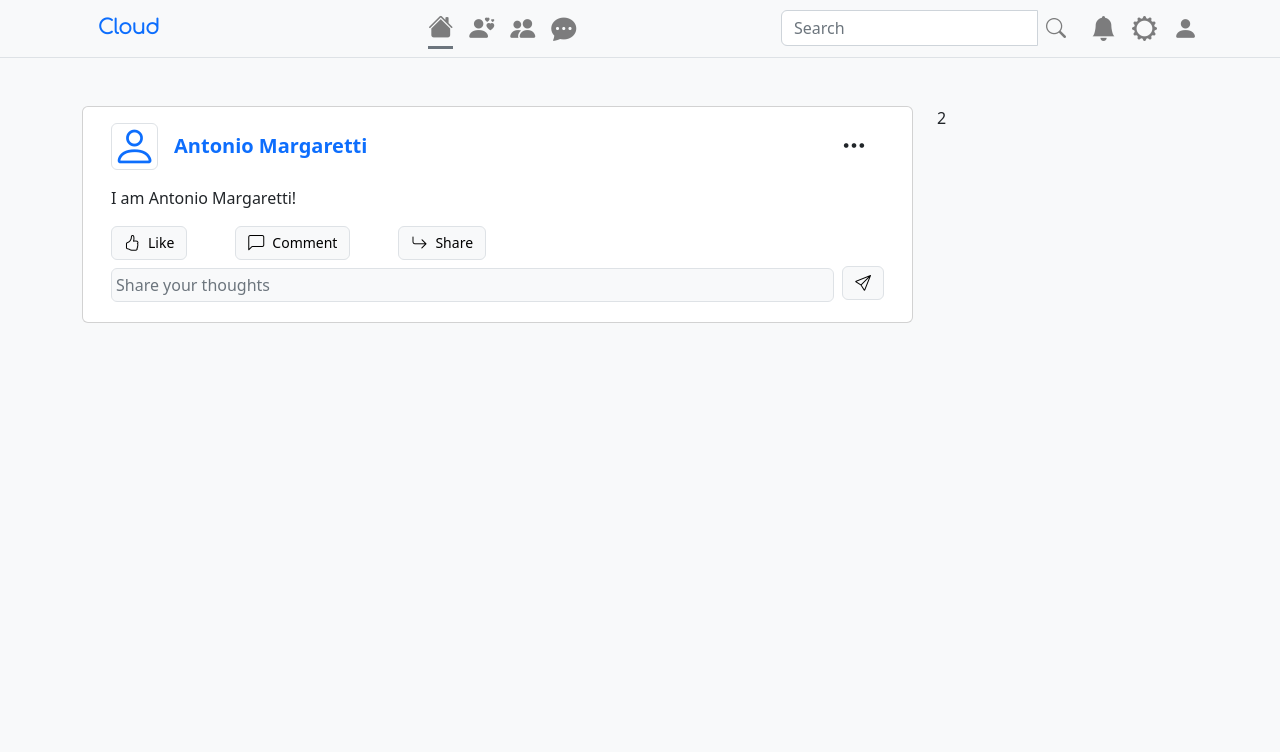
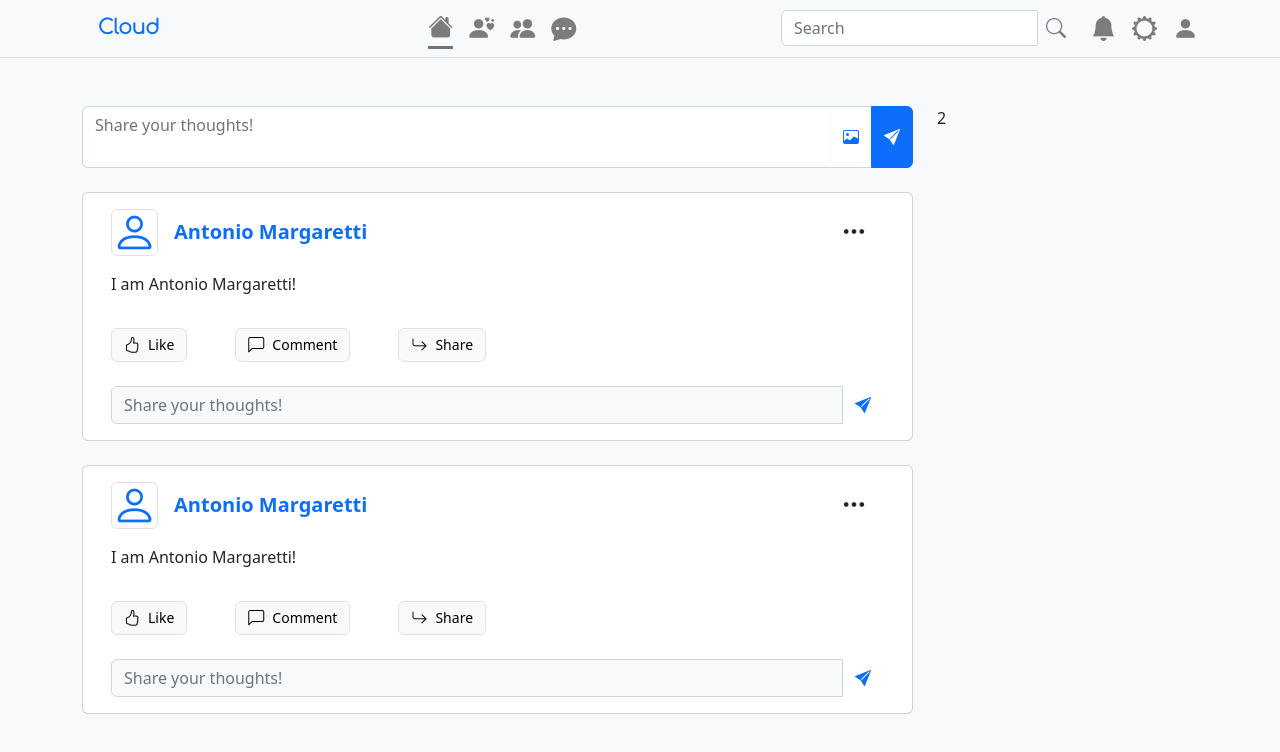
Before and after one commit to mortvicious/cloud-social-network, a React (Create React App) app in the folder client/: page / in a window 1280 px wide. Shown: the top 752 px of the page. Built offline with nearby package versions, Linux system fonts and the light colour scheme.

Commit message:
+ add post field

```diff
--- /dev/null
+++ b/client/src/components/Feed/FeedCreatePost.tsx
@@ -0,0 +1,22 @@
+import React, { FC } from 'react'
+
+const FeedCreatePost: FC = () => {
+  return (
+		<div className='input-group'>
+			{/* <span className='input-group-text'>With textarea</span> */}
+			<textarea placeholder='Share your thoughts!' className='form-control' aria-label='With textarea'></textarea>
+			<button
+				className='btn btn-light add-image-icon '
+				type='button'
+				id='button-addon2'
+			>
+				<i className='bi bi-image text-primary'></i>
+			</button>
+			<button className='btn btn-primary ' type='button' id='button-addon2'>
+				<i className='bi bi-send-fill'></i>
+			</button>
+		</div>
+	)
+}
+
+export default FeedCreatePost
--- a/client/src/components/Post/Post.tsx
+++ b/client/src/components/Post/Post.tsx
@@ -36,7 +36,7 @@ const Post: FC<IPost> = ({ post }) => {
 				</Row>
 				<p>{post.content}</p>
 			</Container>
-			<Container className='d-flex gap-5'>
+			<Container className='d-flex gap-5 mt-3'>
 				<PostFunctionBtn
 					onClick={handleLikeBtn}
 					icon='bi bi-hand-thumbs-up'
--- a/client/src/components/Post/PostCommentForm.tsx
+++ b/client/src/components/Post/PostCommentForm.tsx
@@ -9,19 +9,31 @@ const PostCommentForm: FC<IPostCommentForm> = () => {
 
 	}
 	return (
-		<form className='pt-1 pb-1 d-flex align-items-center gap-2'>
+		// <form className='pt-1 pb-1 d-flex align-items-center gap-2'>
+		// 	<input
+		// 		className='bg-light border p-1 mt-1 w-100 post-comment-input form-control'
+		// 		placeholder='Share your thoughts'
+		// 		type='text'
+		// 	/>
+		// 	<button
+		// 		onClick={handleSendBtn}
+		// 		className='btn btn-light border pt-1 pb-1 d-flex align-items-center'
+		// 	>
+		// 		<i className='bi bi-send'></i>
+		// 	</button>
+		// </form>
+		<div className='input-group mt-4'>
+			{/* <span className='input-group-text'>With textarea</span> */}
 			<input
-				className='bg-light border p-1 mt-1 w-100 post-comment-input form-control'
-				placeholder='Share your thoughts'
-				type='text'
-			/>
-			<button
-				onClick={handleSendBtn}
-				className='btn btn-light border pt-1 pb-1 d-flex align-items-center'
-			>
-				<i className='bi bi-send'></i>
+				placeholder='Share your thoughts!'
+				className='form-control bg-light'
+				aria-label='With textarea'
+
+			></input>
+			<button className='btn btn-add-comment' type='button' id='button-addon2'>
+				<i className='bi bi-send-fill text-primary'></i>
 			</button>
-		</form>
+		</div>
 	)
 }
 
--- a/client/src/index.scss
+++ b/client/src/index.scss
@@ -155,3 +155,17 @@ h1,h2,h3,h4,h5,h6 {
 .post-comment-input {
   box-sizing: border-box;
 }
+
+.add-image-icon {
+  background-color: white !important;
+  border-top: 1px solid #ced4da !important;
+  border-bottom: 1px solid #ced4da !important;
+}
+
+textarea {
+  resize: none !important;
+  overflow: hidden;
+  &:hover {
+    resize: vertical !important;
+  }
+}
--- a/client/src/pages/AppPage.tsx
+++ b/client/src/pages/AppPage.tsx
@@ -5,6 +5,7 @@ import Col from 'react-bootstrap/Col'
 import Post from '../components/Post/Post'
 import { PostModel } from '../models/Post/PostModel'
 import { IPostModel } from '../models/Post/Post.types'
+import FeedCreatePost from '../components/Feed/FeedCreatePost'
 
 
 
@@ -30,9 +31,25 @@ const AppPage: FC = () => {
 	return (
 		<Container className='container-full-height mt-5'>
 			<Row className='h-100'>
-				<Col xs={9}>
-					{posts.map(post => <Post key={post.id} post={PostModel.init(post)} />)}
-					<Post post={PostModel.init(post1) /* mock, will be deleted after server setup */} />
+				<Col className='d-flex flex-column gap-4' xs={9}>
+					<FeedCreatePost />
+					{posts.map((post) => (
+						<Post key={post.id} post={PostModel.init(post)} />
+					))}
+					<Post
+						post={
+							PostModel.init(
+								post1
+							) /* mock, will be deleted after server setup */
+						}
+					/>
+					<Post
+						post={
+							PostModel.init(
+								post1
+							)
+						}
+					/>
 				</Col>
 				<Col className='border-left'>2</Col>
 			</Row>
```
